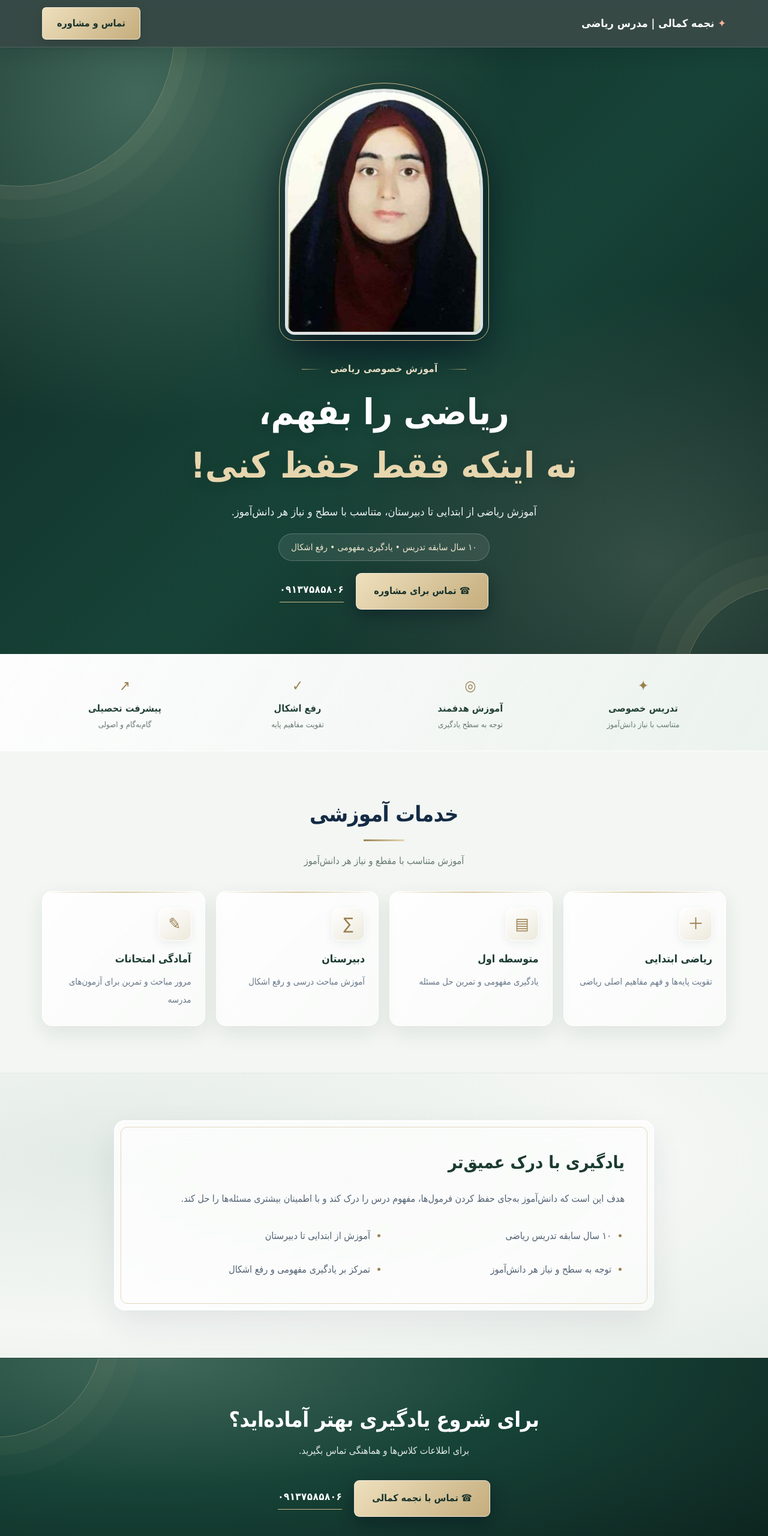
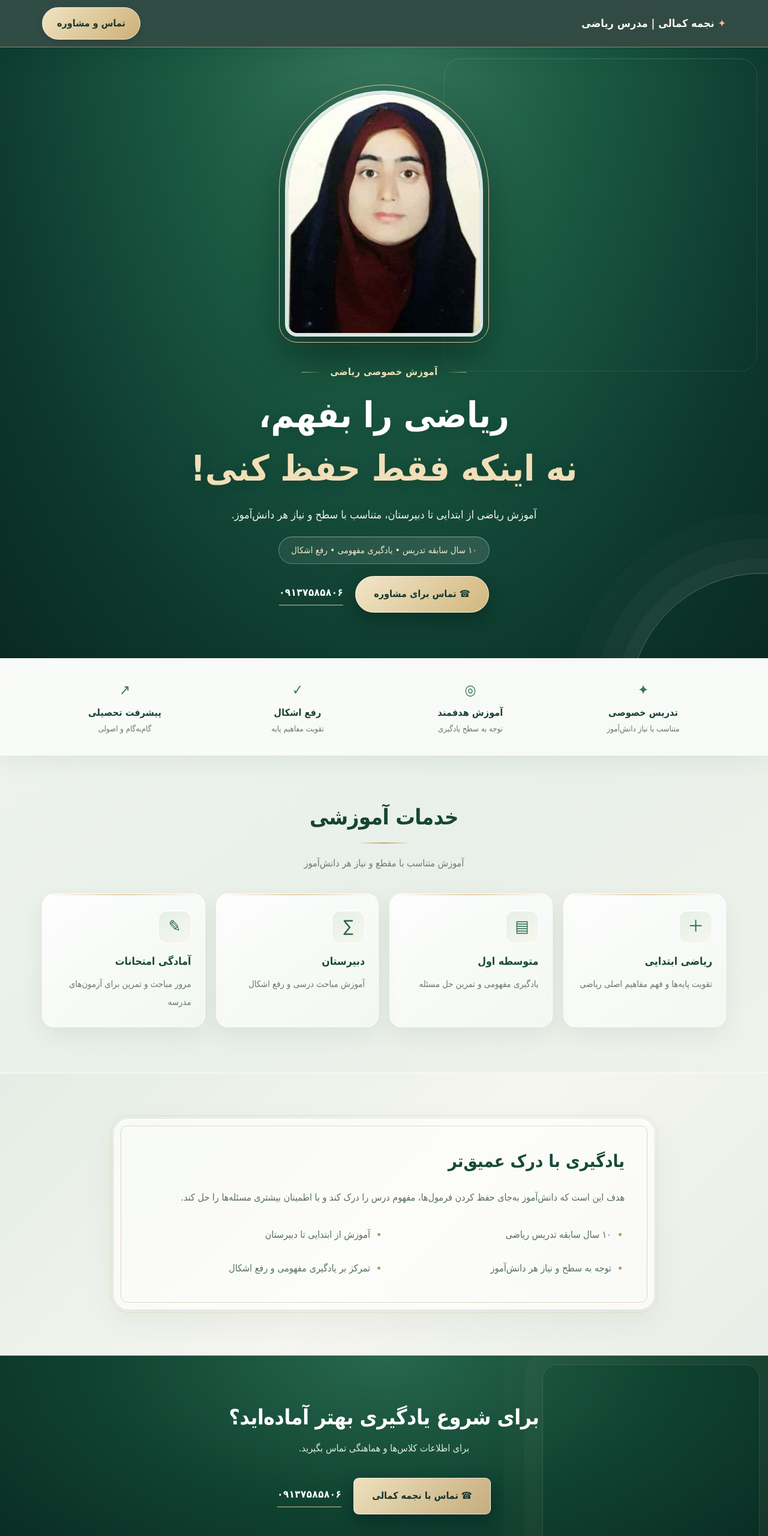
Before and after one commit to kamali3184/najmeh-math, a plain HTML site: page index.html in a window 1280 px wide. Shown: the top 2560 px of the page at 60% size. Drawn offline with Linux system fonts and the light colour scheme; a small style sheet from the web is missing.

Commit message:
Apply luxurious emerald glass design

```diff
--- a/index.html
+++ b/index.html
@@ -325,6 +325,69 @@ footer{background:#091d18;border-top:1px solid #cdb887;color:#e5e9e5}
 @media(max-width:760px){.hero{padding:47px 0 55px}.card{backdrop-filter:blur(14px);-webkit-backdrop-filter:blur(14px)}.about{background:radial-gradient(ellipse at 15% 30%,#e3ebe5,#f4f7f4 60%,#e7eee8)}}
 @media(max-width:420px){.hero{padding:38px 0 44px}.pill{border-radius:22px}}
 
+
+/* Emerald glass luxury theme */
+:root{
+ --emerald-950:#092a22;--emerald-900:#0d382d;--emerald-800:#15513f;
+ --emerald-700:#21664f;--emerald-500:#4d9272;--champagne:#d9c08e;
+ --ivory:#f4f7f2;--ink:#18372d;--muted:#65786f;
+}
+body{background:linear-gradient(145deg,#f4f7f2,#e9f0e9 55%,#f7f5ed);color:var(--ink)}
+header{background:rgba(7,39,31,.82);backdrop-filter:blur(18px);-webkit-backdrop-filter:blur(18px);border-bottom:1px solid #d9c08e88;box-shadow:0 10px 35px #092a2225}
+.brand{color:#f8f7ef}
+.nav .btn{border-radius:999px;background:linear-gradient(135deg,#f1e3c2,#cdb078);color:#17382d}
+.hero{position:relative;isolation:isolate;overflow:hidden;background:radial-gradient(ellipse at 50% -10%,#397b60 0%,#1b5a43 38%,#0d382d 76%,#092a22 100%);padding:68px 0 76px}
+.hero:before{content:"";position:absolute;z-index:-1;inset:18px;border:1px solid #ffffff18;border-radius:28px;box-shadow:inset 0 1px 0 #ffffff14}
+.hero:after{content:"";position:absolute;z-index:-1;width:440px;height:440px;right:-210px;bottom:-300px;border:1px solid #d9c08e66;border-radius:50%;box-shadow:0 0 0 24px #ffffff08,0 0 0 58px #ffffff06,0 0 0 100px #ffffff04}
+.hero-grid{gap:30px}
+.photo{border:6px solid #ffffffd9;border-radius:190px 190px 24px 24px;outline:1px solid #d9c08e;outline-offset:9px;box-shadow:0 28px 70px #031b14a8,0 0 35px #ffffff18;width:min(76vw,330px);height:410px}
+.eyebrow{color:#f0dfb8}
+h1 em{color:#f0dfb8}
+.lead{color:#eef5ef}
+.pill{background:linear-gradient(120deg,#ffffff12,#ffffff20);backdrop-filter:blur(12px);border:1px solid #ffffff45;border-radius:999px;color:#f4e8cb;box-shadow:inset 0 1px #ffffff25}
+.actions .btn{border-radius:999px;background:linear-gradient(135deg,#f2e5c8,#d2b77e);color:#17382d;box-shadow:0 12px 30px #031b1466;border:1px solid #fff5dc;padding:14px 30px}
+.actions .btn:hover{background:linear-gradient(135deg,#fff1d2,#dfc58f)}
+.phone{border-bottom:1px solid #d9c08e;color:#fff}
+.strip{background:rgba(255,255,255,.66);backdrop-filter:blur(14px);border-block:1px solid #ffffffd9;box-shadow:0 12px 35px #174b3810}
+.strip .wrap>div{color:#39775c}
+.strip b{color:#174333}
+section{padding:76px 0}
+.title{color:#164533}
+.sub{color:#6a7d73}
+.line{background:linear-gradient(90deg,transparent,#c5a66c,transparent);height:2px;width:90px}
+.cards{gap:18px}
+.card{background:linear-gradient(145deg,rgba(255,255,255,.88),rgba(246,250,246,.68));backdrop-filter:blur(16px);-webkit-backdrop-filter:blur(16px);border:1px solid #ffffff;border-radius:20px;padding:27px 22px;box-shadow:0 14px 38px #123e2d12,inset 0 1px 0 #ffffff;transition:transform .25s,box-shadow .25s}
+.card:before{height:2px;background:linear-gradient(90deg,transparent,#d9c08e,transparent)}
+.card:hover{transform:translateY(-6px);box-shadow:0 22px 48px #123e2d20;border-color:#d9c08e99}
+.ico{border-radius:14px;background:linear-gradient(145deg,#e4efe6,#f8f7ef);color:#28694e;box-shadow:inset 0 1px #fff}
+.card h3{color:#174b38}
+.card p{color:#66796f}
+.about{background:linear-gradient(135deg,#e4ede5,#f5f6ef 52%,#e8eee7);border-block:1px solid #ffffff}
+.aboutbox{background:rgba(255,255,255,.68);backdrop-filter:blur(18px);-webkit-backdrop-filter:blur(18px);border:1px solid #ffffff;border-radius:24px;box-shadow:0 20px 55px #174b3812,inset 0 1px #fff;outline:1px solid #d9c08e55;outline-offset:5px}
+.aboutbox h2{color:#174b38}
+.aboutbox p,.aboutbox li{color:#586f63}
+.aboutbox li::marker{color:#b99a60}
+.contact{position:relative;overflow:hidden;background:radial-gradient(ellipse at 50% 0%,#28684f,#104331 52%,#092a22);border-top:1px solid #d9c08e66}
+.contact:before{content:"";position:absolute;inset:14px;border:1px solid #ffffff20;border-radius:24px;pointer-events:none}
+.contact .title{color:#fff}
+.contact .sub{color:#dcebe0}
+footer{background:#06231c;color:#e5eee7;border-top:1px solid #d9c08e88}
+@media(max-width:760px){
+ .hero{padding:46px 0 55px}
+ .hero:before{inset:10px;border-radius:20px}
+ .photo{height:350px;width:min(76vw,285px)}
+ .card{border-radius:16px}
+ .aboutbox{border-radius:18px;padding:27px 22px}
+ .title{font-size:1.85rem}
+ .contact:before{inset:8px;border-radius:17px}
+}
+@media(max-width:420px){
+ .photo{height:315px;width:min(78vw,250px)}
+ .nav .btn{padding:9px 16px}
+ .cards{gap:11px}
+ .card{padding:18px 13px}
+}
+
 </style></head><body>
 <header><div class="wrap nav"><a class="brand" href="#">✦ نجمه کمالی | مدرس ریاضی</a><a class="btn" href="tel:09137585806">تماس و مشاوره</a></div></header>
 <main><section class="hero"><div class="wrap hero-grid"><img class="photo" src="assets/najmeh-clean.jpg" alt="عکس نجمه کمالی"><div class="copy"><div class="eyebrow">آموزش خصوصی ریاضی</div><h1>ریاضی را بفهم،<br><em>نه اینکه فقط حفظ کنی!</em></h1><p class="lead">آموزش ریاضی از ابتدایی تا دبیرستان، متناسب با سطح و نیاز هر دانش‌آموز.</p><div class="pill">۱۰ سال سابقه تدریس • یادگیری مفهومی • رفع اشکال</div><div class="actions"><a class="btn" href="tel:09137585806">☎ تماس برای مشاوره</a><a class="phone" href="tel:09137585806">۰۹۱۳۷۵۸۵۸۰۶</a></div></div></div></section>
```
